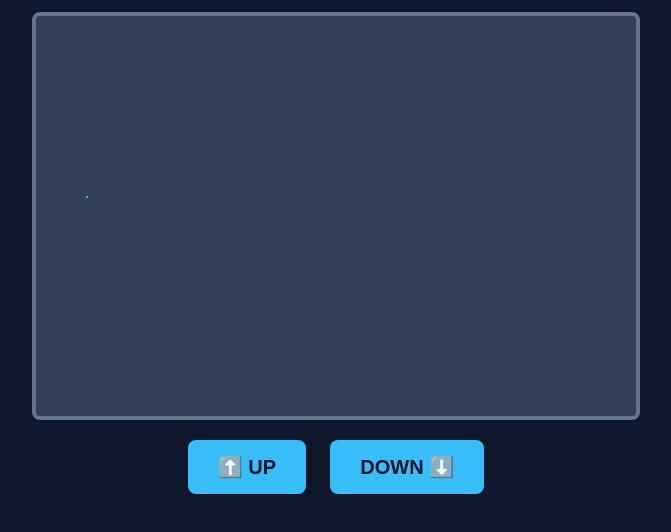
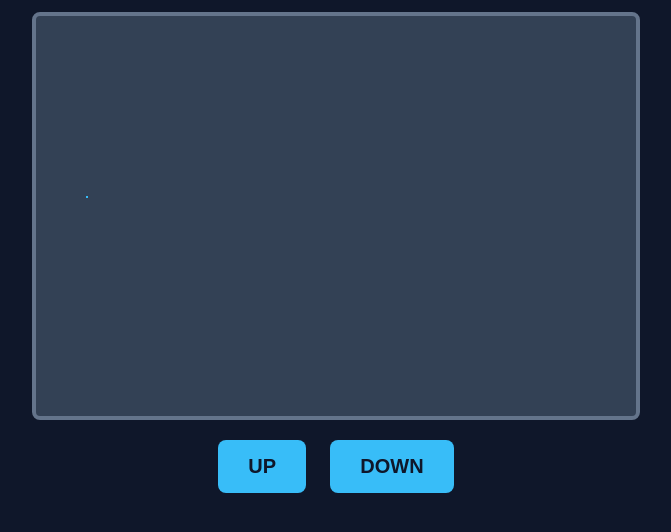
Before and after one commit to 44thCroydonScouts/GTA6-2.0, a plain HTML site: page index.html in a window 1280 px wide. Shown: the part 126-658 px from the top of the page, without its empty margins (304-975 px from the left). Drawn offline with Linux system fonts and the light colour scheme.

Commit message:
Update button labels in index.html
Removed emoji from button labels for consistency.

```diff
--- a/index.html
+++ b/index.html
@@ -19,8 +19,8 @@
     <canvas id="gameCanvas" width="600" height="400"></canvas>
 
     <div class="controls">
-        <button class="btn" id="upBtn">⬆️ UP</button>
-        <button class="btn" id="downBtn">DOWN ⬇️</button>
+        <button class="btn" id="upBtn"> UP</button>
+        <button class="btn" id="downBtn">DOWN </button>
     </div>
 
     <script>
```
